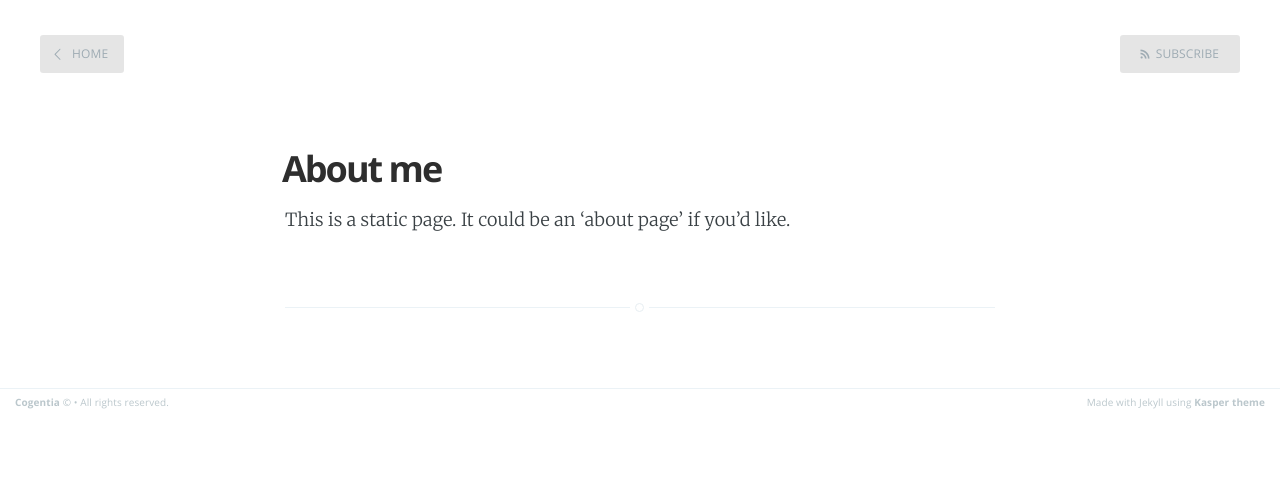
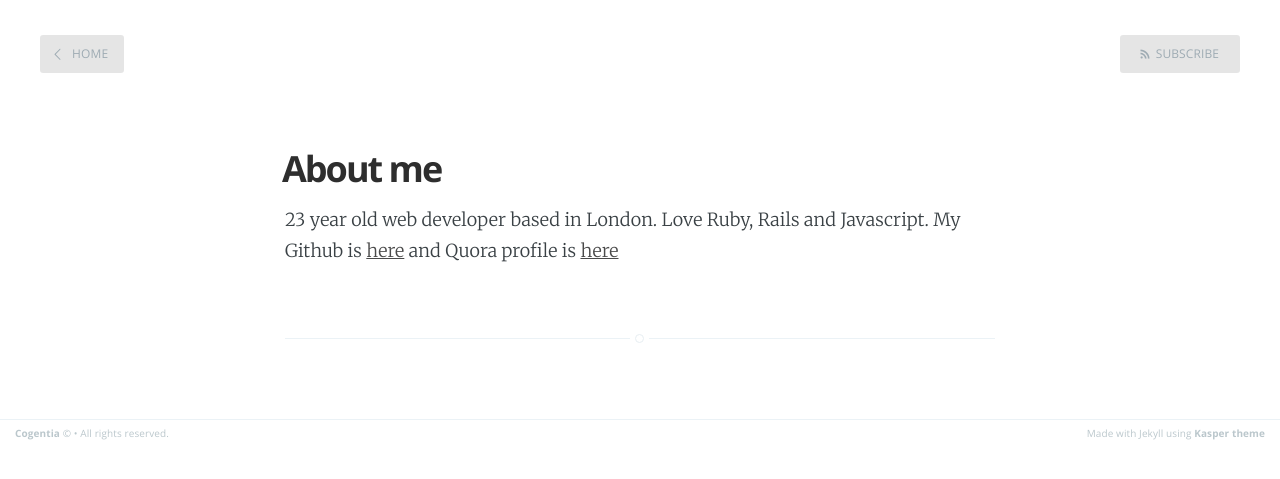
Before and after one commit to askl56/askl56.github.io, a Jekyll site: the page built from about.md, in a window 1280 px wide. Shown: the top 479 px of the page. Built offline with Jekyll 4.4.1, drawn with Linux system fonts in a browser that asks for light colours; Markdown is read by kramdown in place of the engine named in the settings.

Commit message:
fixed about me page

```diff
--- a/about.md
+++ b/about.md
@@ -3,4 +3,4 @@ layout: page
 title: About me
 ---
 
-This is a static page. It could be an 'about page' if you'd like.
+23 year old web developer based in London. Love Ruby, Rails and Javascript. My Github is [here](https://github.com/askl56) and Quora profile is [here](http://www.quora.com/Andrew-Scott-10)
```
